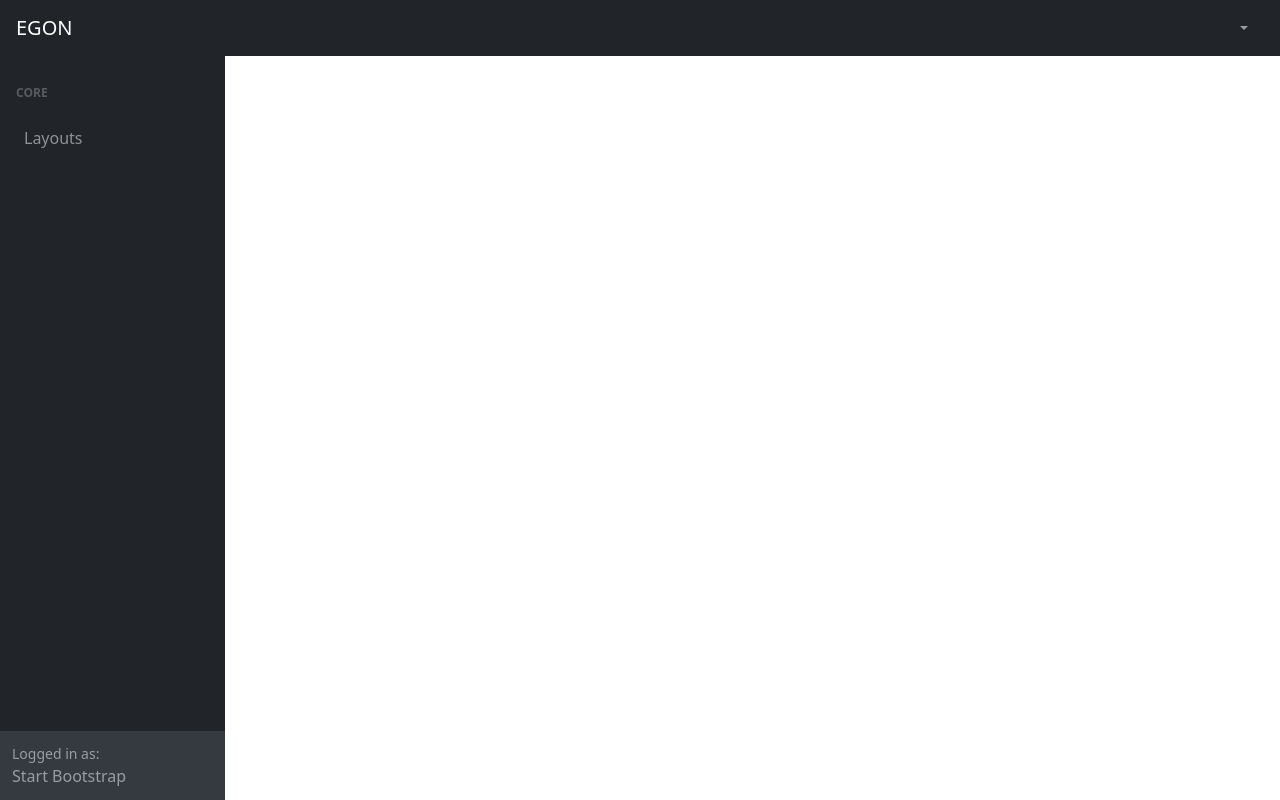
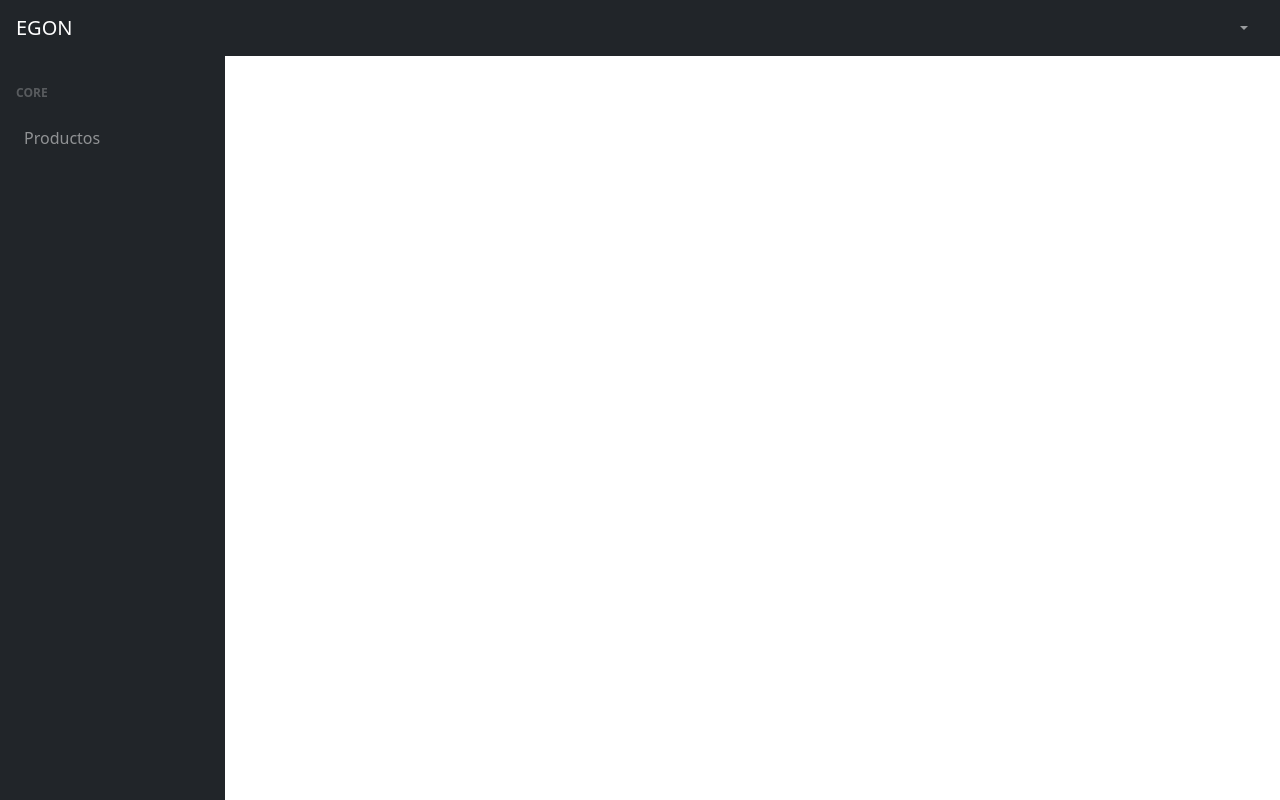
Before and after one commit to DiegoErnestoColqueGonzales/BarracaEgon, a CodeIgniter 4 app: the page made by app/Views/header.php in a window 1280 px wide. Run offline with PHP 8.4 and a stand-in for CodeIgniter, Linux system fonts and the light colour scheme; the template is opened without the code that fills it, so the values that code supplies are empty; some libraries are stand-ins or nearby versions.

Commit message:
Integrando MVC

```diff
--- a/app/Controllers/Home.php
+++ b/app/Controllers/Home.php
@@ -8,7 +8,7 @@ class Home extends BaseController
     {
 
         echo view('header');
-        echo view('tables');
+        echo view('contenido');
         echo view('footer');
     }
 }
--- a/app/Views/footer.php
+++ b/app/Views/footer.php
@@ -1,11 +1,11 @@
 <footer class="py-4 bg-light mt-auto">
     <div class="container-fluid px-4">
         <div class="d-flex align-items-center justify-content-between small">
-            <div class="text-muted">Copyright &copy; Your Website 2022</div>
+            <div class="text-muted">Copyright &copy; Barraca EGON <?php echo date('y');?></div>
             <div>
-                <a href="#">Privacy Policy</a>
+                <a href="#">Facebook</a>
                 &middot;
-                <a href="#">Terms &amp; Conditions</a>
+                <a href="#">WhatsApp</a>
             </div>
         </div>
     </div>
--- a/app/Views/header.php
+++ b/app/Views/header.php
@@ -47,14 +47,15 @@
                         <div class="sb-sidenav-menu-heading">Core</div>
 
                         <a class="nav-link collapsed" href="#" data-bs-toggle="collapse" data-bs-target="#collapseLayouts" aria-expanded="false" aria-controls="collapseLayouts">
-                            <div class="sb-nav-link-icon"><i class="fas fa-columns"></i></div>
-                            Layouts
+                            <div class="sb-nav-link-icon"><i class="fa-sharp fa-solid fa-shop"></i></div>
+                            Productos
                             <div class="sb-sidenav-collapse-arrow"><i class="fas fa-angle-down"></i></div>
                         </a>
                         <div class="collapse" id="collapseLayouts" aria-labelledby="headingOne" data-bs-parent="#sidenavAccordion">
                             <nav class="sb-sidenav-menu-nested nav">
-                                <a class="nav-link" href="layout-static.html">Static Navigation</a>
-                                <a class="nav-link" href="layout-sidenav-light.html">Light Sidenav</a>
+                                <a class="nav-link" href="layout-static.html">Productos</a>
+                                <a class="nav-link" href="layout-sidenav-light.html">Unidades</a>
+                                <a class="nav-link" href="layout-sidenav-light.html">Categorias</a>
                             </nav>
                         </div>
 
@@ -62,9 +63,6 @@
 
                     </div>
                 </div>
-                <div class="sb-sidenav-footer">
-                    <div class="small">Logged in as:</div>
-                    Start Bootstrap
-                </div>
+
             </nav>
         </div>
```
Also changed, not shown: app/Views/contenido.php (added, +7 -0 lines).
